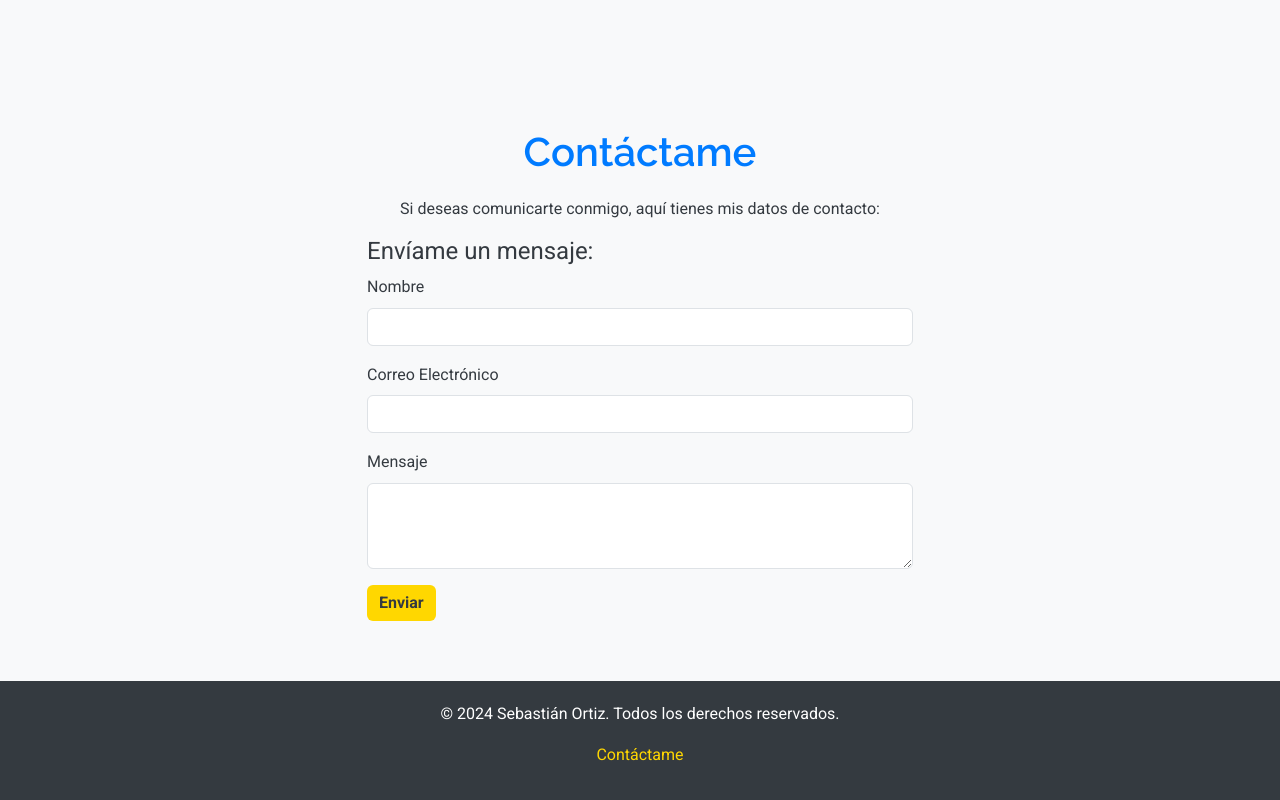
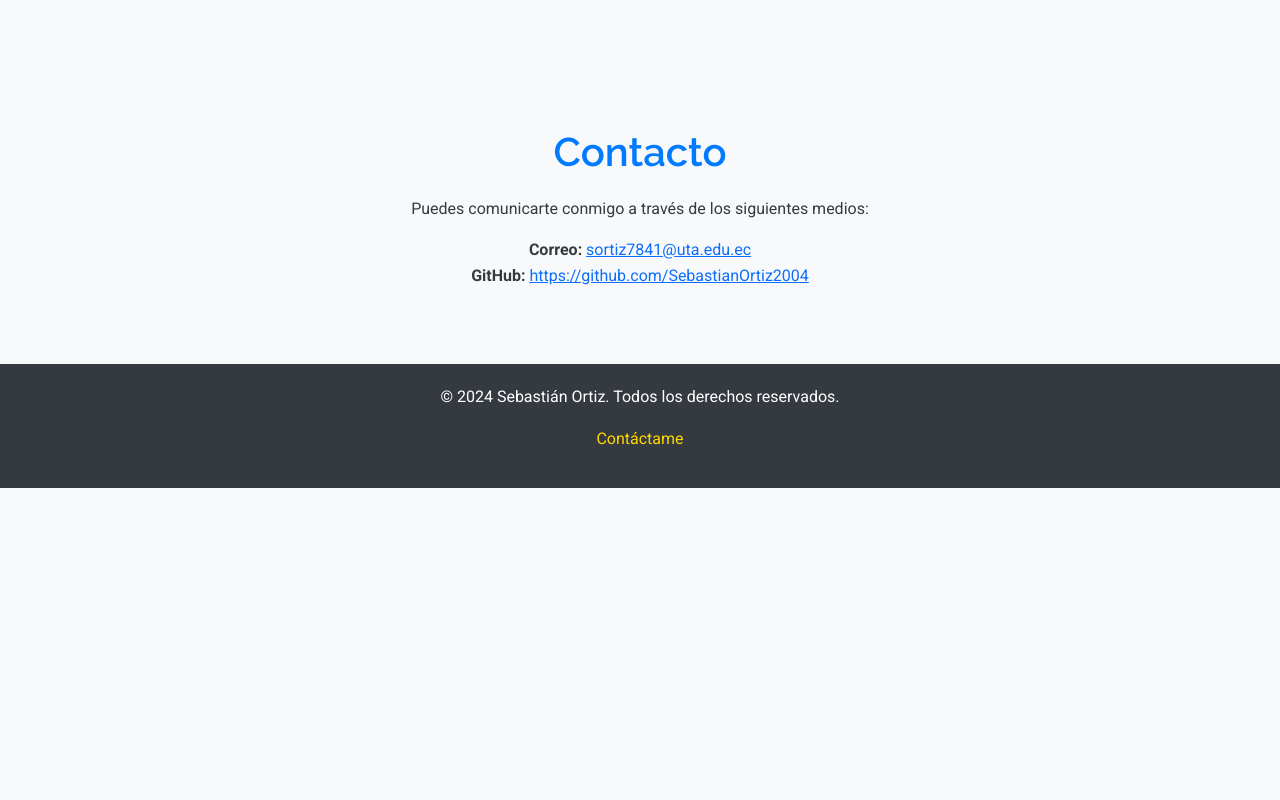
Before and after one commit to SebastianOrtiz2004/SebastianOrtiz20004.github.io, a plain HTML site: page index.html in a window 1280 px wide. Shown: the part 914-1714 px from the top of the page. After the commit the page ends 1402 px from the top, so only its background shows below. Drawn offline with nearby package versions, Linux system fonts and the light colour scheme.

Commit message:
Se agregó la sección de contacto

```diff
--- a/index.html
+++ b/index.html
@@ -78,10 +78,6 @@
         footer a:hover {
             text-decoration: underline;
         }
-        .success-message {
-            display: none;
-            margin-top: 20px;
-        }
     </style>
 </head>
 <body>
@@ -148,31 +144,12 @@
     <!-- Contacto Section -->
     <section class="section" id="contacto">
         <div class="container">
-            <h2>Contáctame</h2>
-            <p class="text-center">Si deseas comunicarte conmigo, aquí tienes mis datos de contacto:</p>
-            <div class="row justify-content-center">
-                <div class="col-md-6">
-                    <h4>Envíame un mensaje:</h4>
-                    <form id="contact-form">
-                        <div class="mb-3">
-                            <label for="nombre" class="form-label">Nombre</label>
-                            <input type="text" class="form-control" id="nombre" name="nombre" required>
-                        </div>
-                        <div class="mb-3">
-                            <label for="email" class="form-label">Correo Electrónico</label>
-                            <input type="email" class="form-control" id="email" name="email" required>
-                        </div>
-                        <div class="mb-3">
-                            <label for="mensaje" class="form-label">Mensaje</label>
-                            <textarea class="form-control" id="mensaje" name="mensaje" rows="3" required></textarea>
-                        </div>
-                        <button type="submit" class="btn btn-primary">Enviar</button>
-                    </form>
-                    <div id="success-message" class="alert alert-success success-message">
-                        ¡Gracias por tu mensaje! Me pondré en contacto contigo pronto.
-                    </div>
-                </div>
-            </div>
+            <h2>Contacto</h2>
+            <p class="text-center">Puedes comunicarte conmigo a través de los siguientes medios:</p>
+            <p class="text-center">
+                <strong>Correo:</strong> <a href="mailto:sortiz7841@uta.edu.ec">sortiz7841@uta.edu.ec</a><br>
+                <strong>GitHub:</strong> <a href="https://github.com/SebastianOrtiz2004" target="_blank">https://github.com/SebastianOrtiz2004</a>
+            </p>
         </div>
     </section>
 
@@ -182,15 +159,6 @@
         <p><a href="#contacto">Contáctame</a></p>
     </footer>
 
-    <!-- JavaScript para manejar el formulario -->
-    <script>
-        document.getElementById("contact-form").addEventListener("submit", function(event) {
-            event.preventDefault(); // Evitar el envío real del formulario
-            document.getElementById("success-message").style.display = "block"; // Mostrar mensaje de éxito
-            document.getElementById("contact-form").reset(); // Limpiar formulario
-        });
-    </script>
-
     <!-- Bootstrap JS -->
     <script src="https://cdn.jsdelivr.net/npm/bootstrap@5.3.0/dist/js/bootstrap.bundle.min.js"></script>
 </body>
```
